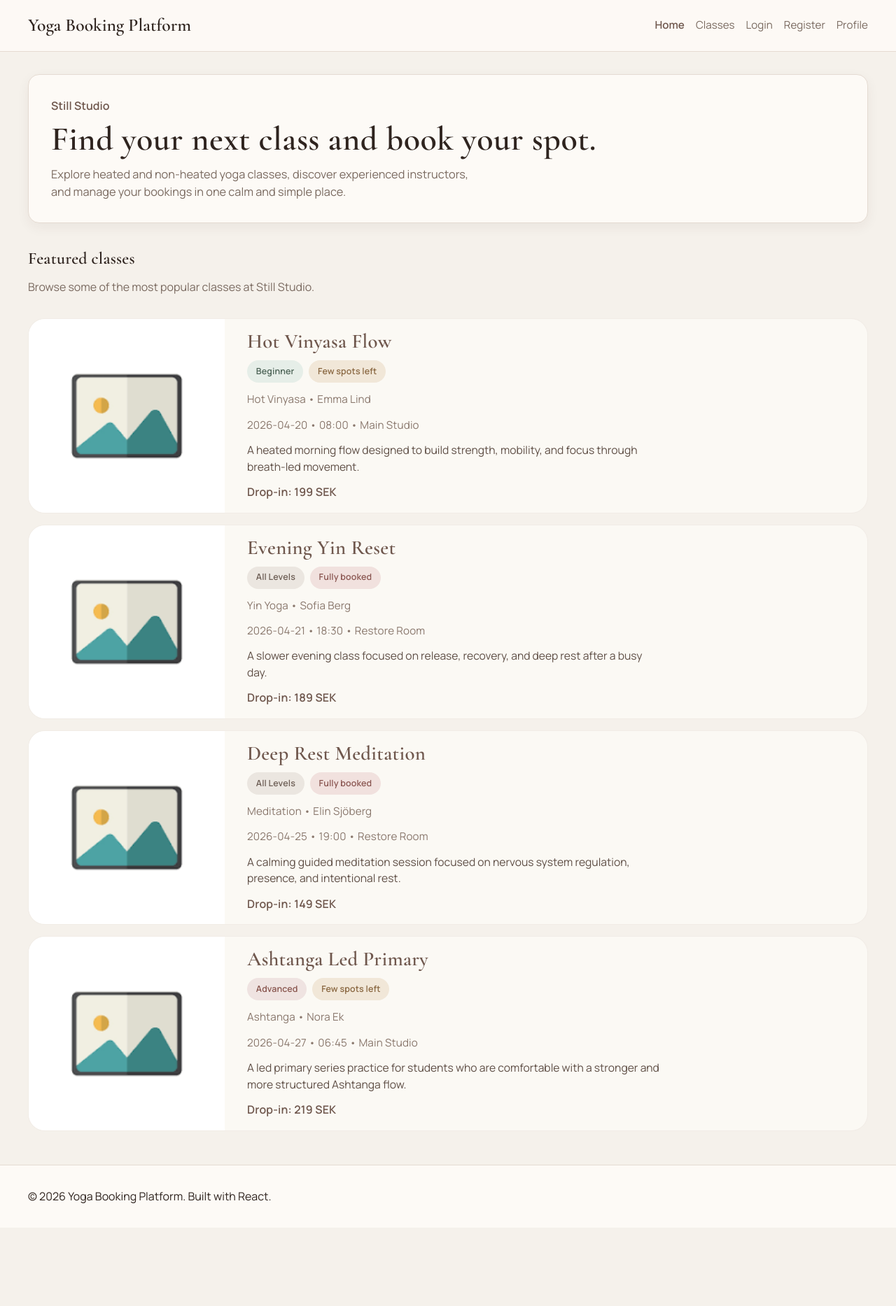
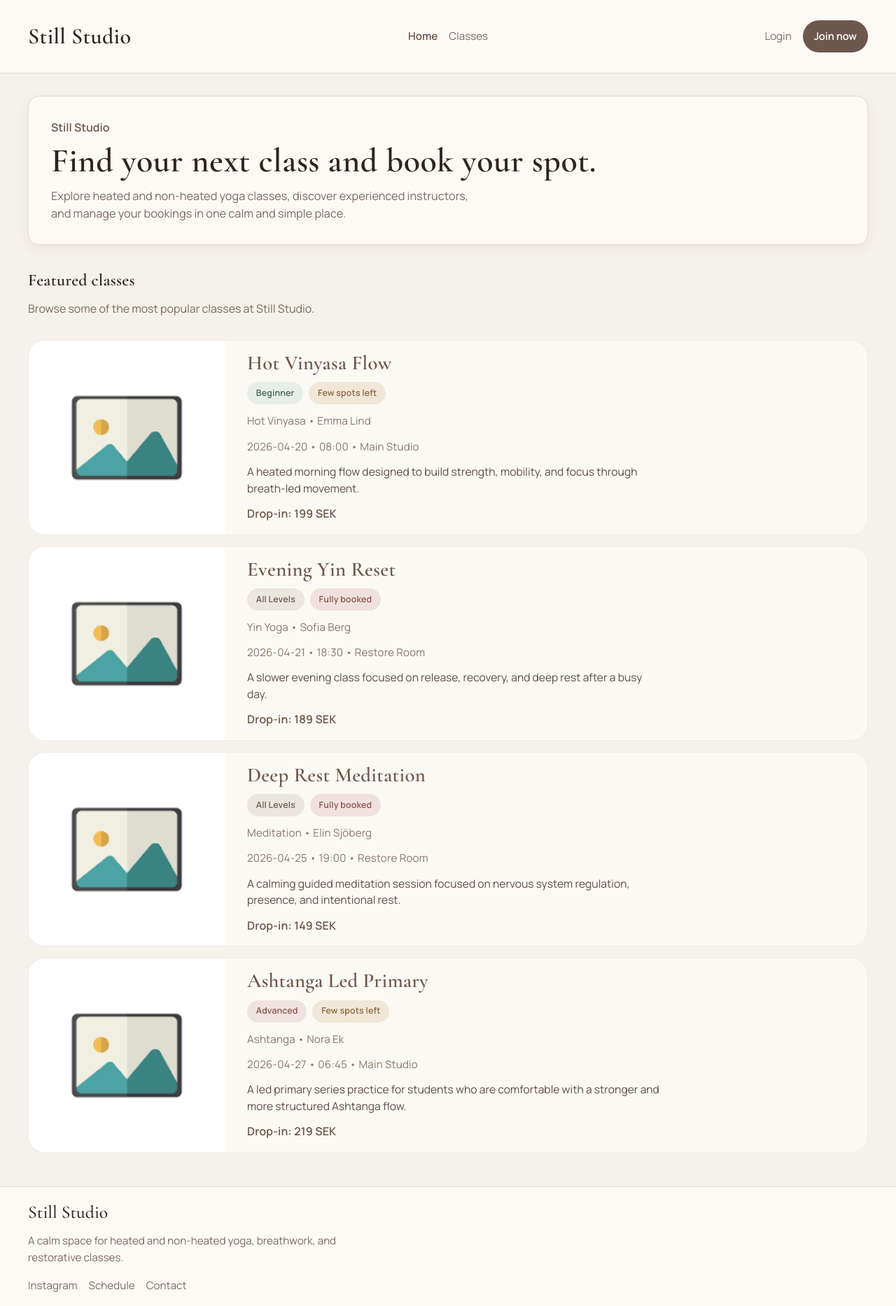
Before and after one commit to JennAnd/yoga-booking-platform, a React (Vite) app: page / in a window 1280 px wide. Shown: the whole page at 70% size. Before the commit the page ends 1755 px from the top, so only its background shows below. Built offline with nearby package versions, Linux system fonts and the light colour scheme.

Commit message:
style: refine navbar footer and overall layout structure

```diff
--- a/src/components/layout/Footer.jsx
+++ b/src/components/layout/Footer.jsx
@@ -6,7 +6,21 @@ function Footer() {
   return (
     <footer className="site-footer">
       <div className="container">
-        <p>© 2026 Yoga Booking Platform. Built with React.</p>
+        <div className="site-footer__content">
+          <div className="site-footer__brand">
+            <p className="site-footer__title">Still Studio</p>
+            <p className="site-footer__text">
+              A calm space for heated and non-heated yoga, breathwork, and
+              restorative classes.
+            </p>
+          </div>
+
+          <div className="site-footer__links">
+            <a href="#">Instagram</a>
+            <a href="#">Schedule</a>
+            <a href="#">Contact</a>
+          </div>
+        </div>
       </div>
     </footer>
   );
--- a/src/components/layout/Navbar.jsx
+++ b/src/components/layout/Navbar.jsx
@@ -1,6 +1,6 @@
 /**
  * Main navigation component.
- * Displays the site logo and primary navigation links.
+ * Displays the brand, primary navigation links, and auth actions.
  */
 
 import { NavLink } from "react-router-dom";
@@ -9,30 +9,46 @@ function Navbar() {
   const getNavLinkClassName = ({ isActive }) =>
     isActive ? "navbar__link navbar__link--active" : "navbar__link";
 
+  const isLoggedIn = false;
+
   return (
     <header className="site-header">
       <div className="container">
-        <nav className="navbar">
+        <nav className="navbar" aria-label="Main navigation">
+          <div className="navbar__left">
             <NavLink to="/" className="navbar__brand">
-            Yoga Booking Platform
+              Still Studio
             </NavLink>
+          </div>
 
-          <div className="navbar__links">
+          <div className="navbar__center">
             <NavLink to="/" className={getNavLinkClassName}>
               Home
             </NavLink>
             <NavLink to="/classes" className={getNavLinkClassName}>
               Classes
             </NavLink>
+          </div>
+          <div className="navbar__right">
+            {isLoggedIn ? (
+              <>
+                <NavLink to="/profile" className={getNavLinkClassName}>
+                  Profile
+                </NavLink>
+                <button type="button" className="navbar__auth-button">
+                  Logout
+                </button>
+              </>
+            ) : (
+              <>
                 <NavLink to="/login" className={getNavLinkClassName}>
                   Login
                 </NavLink>
-            <NavLink to="/register" className={getNavLinkClassName}>
-              Register
+                <NavLink to="/register" className="navbar__cta">
+                  Join now
                 </NavLink>
-            <NavLink to="/profile" className={getNavLinkClassName}>
-              Profile
-            </NavLink>
+              </>
+            )}
           </div>
         </nav>
       </div>
--- a/src/index.css
+++ b/src/index.css
@@ -149,24 +149,35 @@ a {
 /* ---------------------------------- */
 
 .navbar {
+  display: grid;
+  grid-template-columns: 1fr auto 1fr;
+  align-items: center;
+  gap: var(--space-4);
+  min-height: 72px;
+}
+
+.navbar__left,
+.navbar__center,
+.navbar__right {
   display: flex;
   align-items: center;
-  justify-content: space-between;
   gap: var(--space-4);
-  flex-wrap: wrap;
+}
+
+.navbar__center {
+  justify-content: center;
+}
+
+.navbar__right {
+  justify-content: flex-end;
 }
 
 .navbar__brand {
   font-family: var(--font-family-heading);
-  font-size: 1.6rem;
+  font-size: 2rem;
   font-weight: 600;
   color: var(--color-text);
-}
-
-.navbar__links {
-  display: flex;
-  gap: var(--space-4);
-  flex-wrap: wrap;
+  letter-spacing: 0.01em;
 }
 
 .navbar__link {
@@ -183,6 +194,42 @@ a {
 .navbar__link--active {
   color: var(--color-primary-dark);
   font-weight: 600;
+}
+
+.navbar__auth-button {
+  border: none;
+  background: transparent;
+  padding: 0;
+  color: var(--color-text-muted);
+  font: inherit;
+  cursor: pointer;
+}
+
+.navbar__auth-button:hover,
+.navbar__auth-button:focus-visible {
+  color: var(--color-text);
+}
+
+.navbar__cta {
+  display: inline-flex;
+  align-items: center;
+  justify-content: center;
+  min-height: 44px;
+  padding: 0.7rem 1rem;
+  border-radius: 999px;
+  background-color: var(--color-primary-dark);
+  color: #fff;
+  font-size: 0.92rem;
+  font-weight: 600;
+  transition:
+    background-color 0.2s ease,
+    transform 0.2s ease;
+}
+
+.navbar__cta:hover,
+.navbar__cta:focus-visible {
+  background-color: var(--color-primary);
+  transform: translateY(-1px);
 }
 
 /* ---------------------------------- */
@@ -290,17 +337,6 @@ a {
   box-shadow: 0 12px 30px rgba(60, 40, 30, 0.06);
 }
 
-@media (min-width: 768px) {
-  .class-card {
-    grid-template-columns: 280px 1fr;
-  }
-
-  .class-card__image {
-    height: 100%;
-    aspect-ratio: auto;
-  }
-}
-
 /* ---------------------------------- */
 /* Home page                                */
 /* ---------------------------------- */
@@ -381,12 +417,6 @@ a {
   box-shadow: none;
 }
 
-@media (min-width: 768px) {
-  .classes-page__filters {
-    grid-template-columns: repeat(3, 1fr);
-  }
-}
-
 /* ---------------------------------- */
 /* Class details page                 */
 /* ---------------------------------- */
@@ -454,6 +484,70 @@ a {
   color: var(--color-text);
 }
 
+/* ---------------------------------- */
+/* Footer content                     */
+/* ---------------------------------- */
+
+.site-footer__content {
+  display: grid;
+  gap: var(--space-4);
+}
+
+.site-footer__brand {
+  display: grid;
+  gap: var(--space-2);
+}
+
+.site-footer__title {
+  margin: 0;
+  font-family: var(--font-family-heading);
+  font-size: 1.6rem;
+  color: var(--color-text);
+}
+
+.site-footer__text {
+  margin: 0;
+  max-width: 50ch;
+  color: var(--color-text-muted);
+  font-size: 0.95rem;
+  line-height: 1.6;
+}
+
+.site-footer__links {
+  display: flex;
+  gap: var(--space-4);
+  flex-wrap: wrap;
+}
+
+.site-footer__links a {
+  color: var(--color-text-muted);
+  font-size: 0.95rem;
+}
+
+.site-footer__links a:hover,
+.site-footer__links a:focus-visible {
+  color: var(--color-text);
+}
+
+/* ---------------------------------- */
+/* Responsive layout                      */
+/* ---------------------------------- */
+
+@media (min-width: 768px) {
+  .class-card {
+    grid-template-columns: 280px 1fr;
+  }
+
+  .class-card__image {
+    height: 100%;
+    aspect-ratio: auto;
+  }
+
+  .classes-page__filters {
+    grid-template-columns: repeat(3, 1fr);
+  }
+}
+
 @media (min-width: 900px) {
   .class-details {
     grid-template-columns: 1.1fr 1fr;
@@ -465,3 +559,17 @@ a {
     aspect-ratio: auto;
   }
 }
+
+@media (max-width: 900px) {
+  .navbar {
+    grid-template-columns: 1fr;
+    justify-items: start;
+    padding: var(--space-3) 0;
+  }
+
+  .navbar__center,
+  .navbar__right {
+    justify-content: flex-start;
+    flex-wrap: wrap;
+  }
+}
```
Lines whose indentation alone changed are shown as unchanged.
